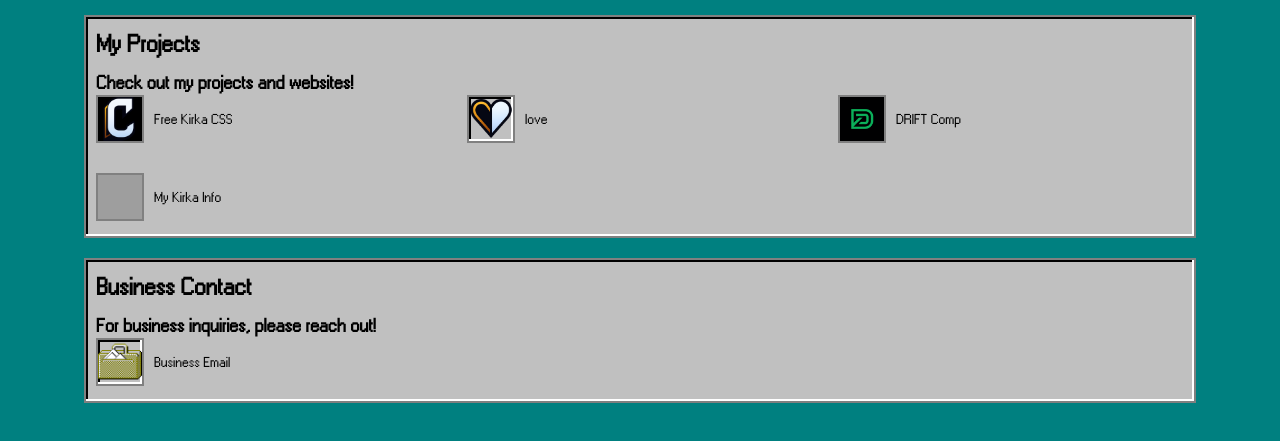
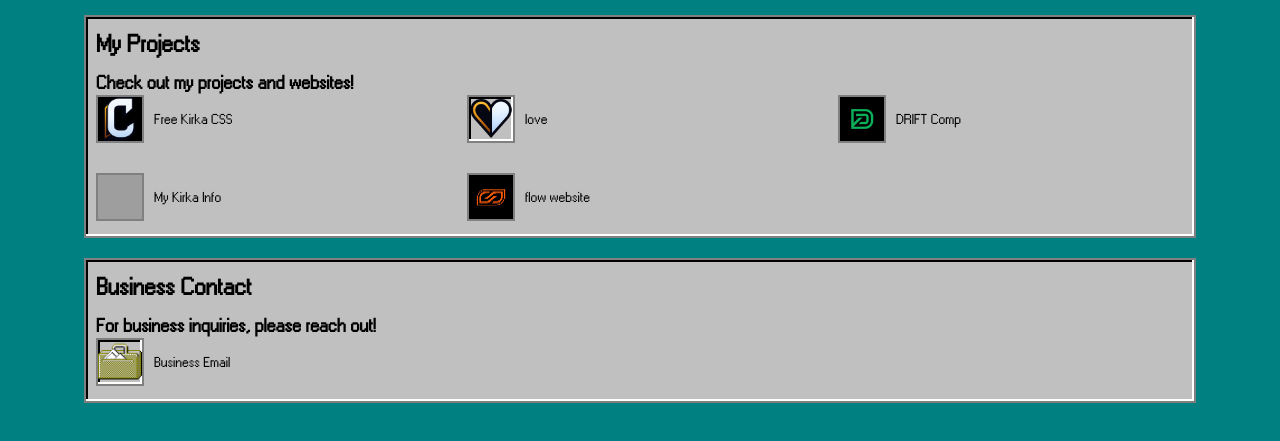
Before and after one commit to d4ym1an/windows98, a plain HTML site: page index.html in a window 1280 px wide. Shown: the part 491-932 px from the top of the page. Drawn offline with Linux system fonts and the light colour scheme; grey boxes are pictures that could not be loaded.

Commit message:
flow site

```diff
--- a/index.html
+++ b/index.html
@@ -73,6 +73,12 @@
                         <span>My Kirka Info</span>
                     </a>
                 </div>
+                <div class="website-icon">
+                    <a href="https://daymian-flow.netlify.app" target="_blank" aria-label="Visit my personal website">
+                        <img src="/Icons/flow.jpg" alt="Website icon">
+                        <span>flow website</span>
+                    </a>
+                </div>
             </div>
         </section>
 
```
